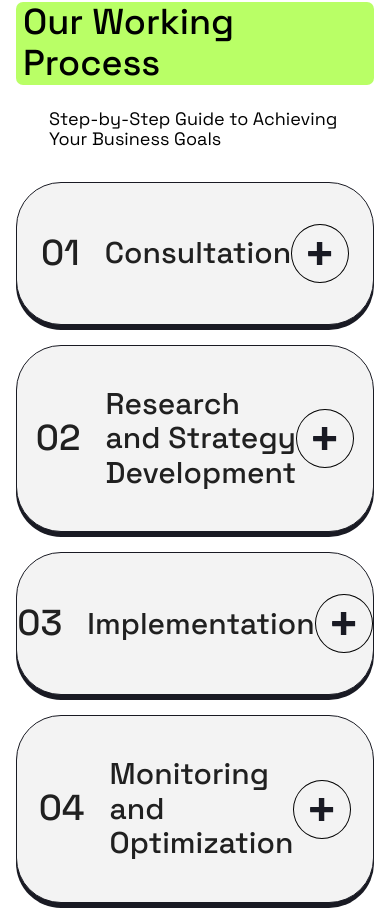
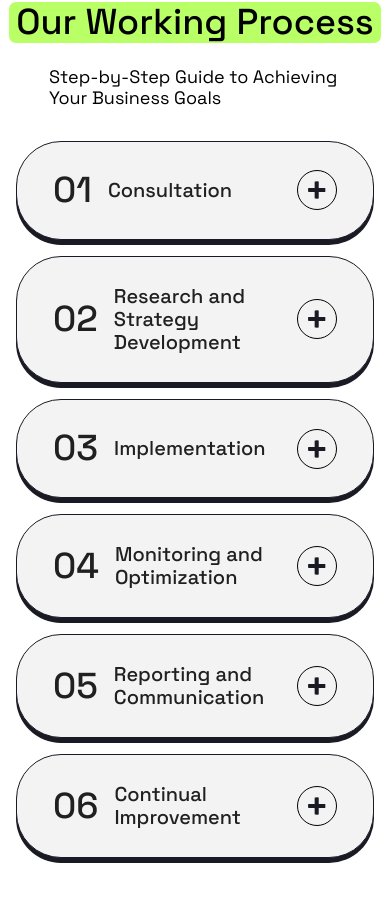
Before and after one commit to xboikom1/Positivus, a React (Vite) app: page / in a window 390 px wide. Shown: the part 4179-5089 px from the top of the page. Built offline with nearby package versions, Linux system fonts and the light colour scheme.

Commit message:
responsive accordion

```diff
--- a/src/components/Accordion/Accordion.jsx
+++ b/src/components/Accordion/Accordion.jsx
@@ -1,4 +1,3 @@
-import * as React from 'react';
 import Accordion from '@mui/material/Accordion';
 import AccordionDetails from '@mui/material/AccordionDetails';
 import AccordionSummary from '@mui/material/AccordionSummary';
@@ -6,8 +5,10 @@ import Typography from '@mui/material/Typography';
 import SvgIcon from '@mui/material/SvgIcon';
 import clsx from 'clsx';
 import css from './Accordion.module.css';
+import { useState } from 'react';
+import PropTypes from 'prop-types';
 
-function ExpandIcon({ expanded }) {
+const ExpandIcon = ({ expanded }) => {
   return (
     <SvgIcon>
       {expanded ? (
@@ -21,10 +22,14 @@ function ExpandIcon({ expanded }) {
       )}
     </SvgIcon>
   );
-}
+};
+
+ExpandIcon.propTypes = {
+  expanded: PropTypes.bool.isRequired,
+};
 
 export default function ControlledAccordions() {
-  const [expanded, setExpanded] = React.useState(false);
+  const [expanded, setExpanded] = useState(false);
 
   const handleChange = panel => (event, isExpanded) => {
     setExpanded(isExpanded ? panel : false);
@@ -42,9 +47,9 @@ export default function ControlledAccordions() {
           aria-controls="panel1bh-content"
           id="panel1bh-header"
         >
-          <h1 className={css.listItemTitle}>
+          <h3 className={css.listItemTitle}>
             01 <span className={css.titleText}>Consultation</span>
-          </h1>
+          </h3>
         </AccordionSummary>
         <AccordionDetails>
           <Typography className={css.accordionInfo}>
@@ -65,12 +70,12 @@ export default function ControlledAccordions() {
           aria-controls="panel2bh-content"
           id="panel2bh-header"
         >
-          <h1 className={css.listItemTitle}>
+          <h3 className={css.listItemTitle}>
             02
             <span className={css.titleText}>
               Research and Strategy Development
             </span>
-          </h1>
+          </h3>
         </AccordionSummary>
         <AccordionDetails>
           <Typography className={css.accordionInfo}>
@@ -91,9 +96,9 @@ export default function ControlledAccordions() {
           aria-controls="panel3bh-content"
           id="panel3bh-header"
         >
-          <h1 className={css.listItemTitle}>
+          <h3 className={css.listItemTitle}>
             03 <span className={css.titleText}>Implementation</span>
-          </h1>
+          </h3>
         </AccordionSummary>
         <AccordionDetails>
           <Typography className={css.accordionInfo}>
@@ -114,10 +119,10 @@ export default function ControlledAccordions() {
           aria-controls="panel4bh-content"
           id="panel4bh-header"
         >
-          <h1 className={css.listItemTitle}>
+          <h3 className={css.listItemTitle}>
             04
             <span className={css.titleText}>Monitoring and Optimization</span>
-          </h1>
+          </h3>
         </AccordionSummary>
         <AccordionDetails>
           <Typography className={css.accordionInfo}>
@@ -138,10 +143,10 @@ export default function ControlledAccordions() {
           aria-controls="panel5bh-content"
           id="panel5bh-header"
         >
-          <h1 className={css.listItemTitle}>
+          <h3 className={css.listItemTitle}>
             05
             <span className={css.titleText}>Reporting and Communication</span>
-          </h1>
+          </h3>
         </AccordionSummary>
         <AccordionDetails>
           <Typography className={css.accordionInfo}>
@@ -162,9 +167,9 @@ export default function ControlledAccordions() {
           aria-controls="panel6bh-content"
           id="panel6bh-header"
         >
-          <h1 className={css.listItemTitle}>
+          <h3 className={css.listItemTitle}>
             06 <span className={css.titleText}>Continual Improvement</span>
-          </h1>
+          </h3>
         </AccordionSummary>
         <AccordionDetails>
           <Typography className={css.accordionInfo}>
--- a/src/components/Accordion/Accordion.module.css
+++ b/src/components/Accordion/Accordion.module.css
@@ -34,6 +34,7 @@
 .listItemTitle {
   display: flex;
   align-items: center;
+  font-size: 52px;
   margin: -12px 0;
 }
 
@@ -51,3 +52,53 @@
   padding: 16px;
   fill: var(--dark);
 }
+
+@media only screen and (max-width: 1024px) {
+  .listItem {
+    padding: 32px 40px;
+  }
+  .listItemTitle {
+    font-size: 44px;
+  }
+  .titleText {
+    font-size: 26px;
+    margin-left: 20px;
+  }
+
+  .svgIcon {
+    width: 48px !important;
+    height: 48px !important;
+    padding: 12px;
+  }
+}
+
+@media only screen and (max-width: 768px) {
+  .accordionList {
+    gap: 16px;
+  }
+
+  .listItem {
+    border-radius: 30px;
+    padding: 24px 20px;
+  }
+
+  .listItemTitle {
+    margin: -8px 0;
+    font-size: 36px;
+  }
+
+  .titleText {
+    font-size: 20px;
+    margin-left: 16px;
+  }
+
+  .svgIcon {
+    width: 40px !important;
+    height: 40px !important;
+    padding: 10px;
+  }
+
+  .accordionInfo::before {
+    margin-bottom: 20px;
+  }
+}
--- a/src/components/Working Process/Working Process.module.css
+++ b/src/components/Working Process/Working Process.module.css
@@ -3,6 +3,7 @@
   background-color: var(--green);
   border-radius: 7px;
   padding: 0px 7px;
+  white-space: nowrap;
 }
 
 .titleText {
--- a/src/index.css
+++ b/src/index.css
@@ -19,7 +19,7 @@ h5,
 h6 {
   font-weight: 500;
   margin: 0;
-  font-family: "Space Grotesk", serif;
+  font-family: 'Space Grotesk', serif;
 }
 
 h1 {
@@ -42,7 +42,7 @@ p,
 input {
   font-size: 18px;
   margin: 0;
-  font-family: "Space Grotesk", serif;
+  font-family: 'Space Grotesk', serif;
 }
 
 li {
@@ -89,6 +89,7 @@ body {
 
 .titleContainer {
   display: flex;
+  align-items: center;
   gap: 40px;
   margin-bottom: 80px;
 }
```
Lines whose indentation alone changed are shown as unchanged.
